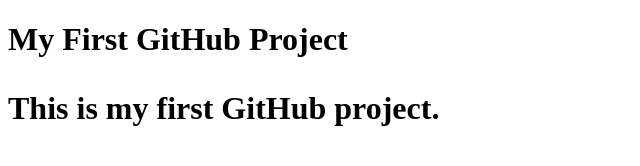
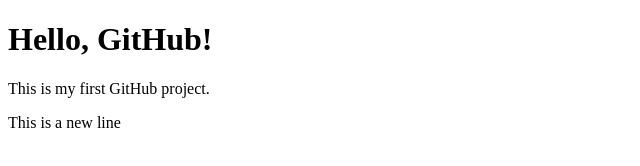
Before and after one commit to temcansey123/start, a plain HTML site: page index.html in a window 1280 px wide. Shown: the whole page, without its empty margins (0-640 px from the left). Drawn offline with Linux system fonts and the light colour scheme.

Commit message:
Added new line
New tag and content added

```diff
--- a/index.html
+++ b/index.html
@@ -4,7 +4,8 @@
     <title>Laboratory Work 3</title>
 </head>
 <body>
-    <h1>My First GitHub Project</title>
+    <h1>Hello, GitHub!</h1>
     <p>This is my first GitHub project.</p>
+    <p>This is a new line</p>
 </body>
 </html>
```
